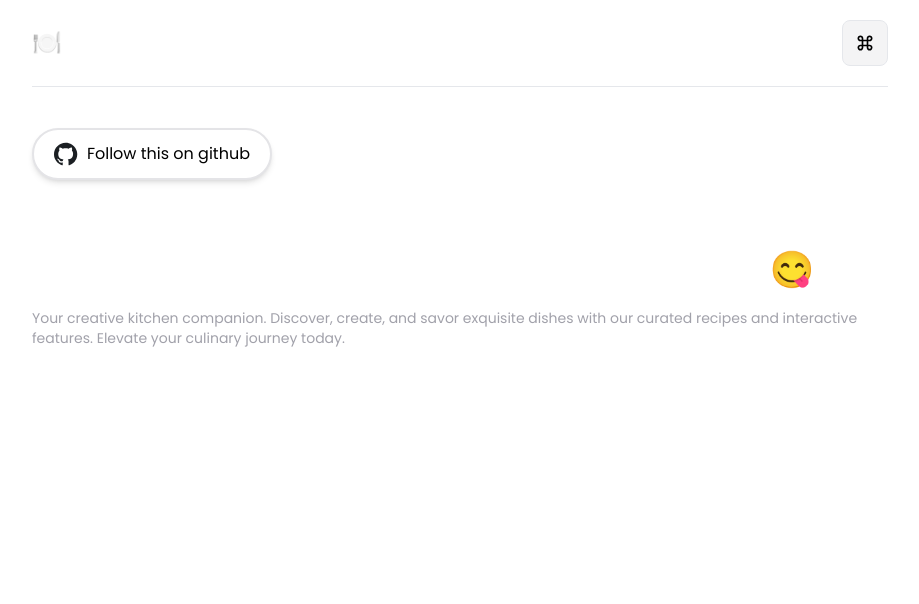
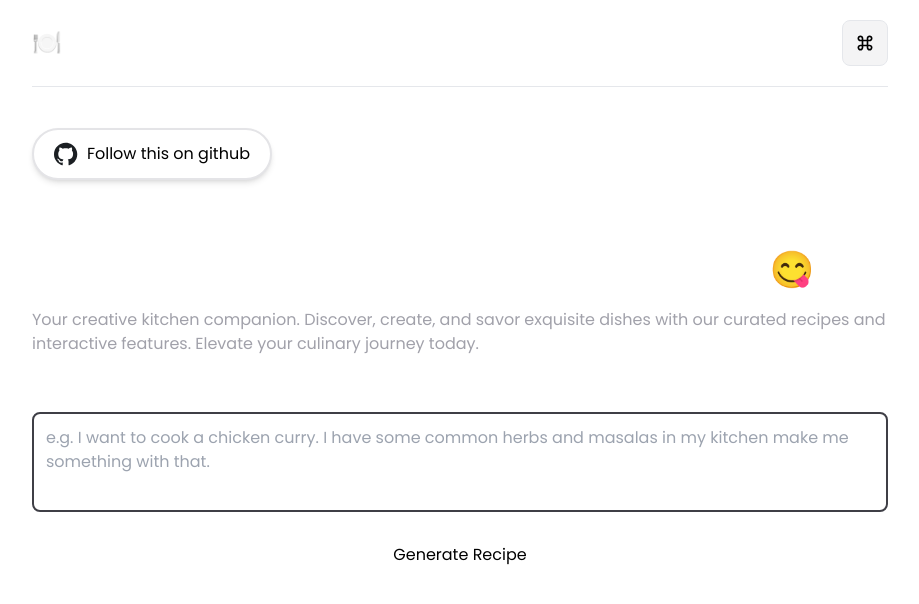
Before and after one commit to korebhaumik/CulinaryCraft, a Next.js app: page / in a window 1280 px wide. Shown: the top 604 px of the page, without its empty margins (180-1099 px from the left). Built offline with nearby package versions, Linux system fonts and the light colour scheme.

Commit message:
Setup for langchain

```diff
--- /dev/null
+++ b/src/app/api/ai-2/route.ts
@@ -0,0 +1,64 @@
+import { StreamingTextResponse, LangChainStream } from "ai";
+import { OpenAIChat } from "langchain/llms/openai";
+import {
+  PromptTemplate,
+  FewShotPromptTemplate,
+  LengthBasedExampleSelector,
+  BaseExampleSelector,
+} from "langchain/prompts";
+
+import { Message } from "ai";
+
+export const runtime = "edge";
+
+export async function POST(req: Request) {
+  const { messages }: { messages: Message[]; config: string } =
+    await req.json();
+  const tweet =
+    messages.at(-1)?.role === "user" ? messages.at(-1)?.content : "";
+  // console.log("tweet", tweet);
+  const { stream, handlers } = LangChainStream();
+
+  const llm = new OpenAIChat({
+    streaming: true,
+    openAIApiKey: process.env.NEXT_PUBLIC_OPENAI_API_KEY,
+    modelName: "gpt-3.5-turbo",
+  });
+
+  const examplePrompt = new PromptTemplate({
+    inputVariables: ["input", "output"],
+    template: "Input: {input}\nOutput: {output}",
+  });
+
+  const exampleSelector = await LengthBasedExampleSelector.fromExamples(
+    [
+      {
+        input: "I hate the movie Tenet.",
+        output: `The sentiment in the above tweet is predominantly negative.\nThe subject emotion attached is hate and the subject is the movie Tenet.`,
+      },
+      {
+        input: "I love watching movies, but i absolutely hate horror movies.",
+        output: `The sentiment in the above tweet is positive for watching movies but negative for horror movies.\nThe sentiment analysis reveals that the subject "watching movies" is associated with the emotion of "love," while the subject "horror movies" is associated with the emotion of "hate"`,
+      },
+      {
+        input: "I hate video games, especially the violent ones.",
+        output: `The sentiment in the above tweet is negative for video games.\nThe sentiment analysis indicates that the subject "video games" is associated with the emotion of "hate," and specifically, the subject "violent ones" is also associated with the emotion of "hate."`,
+      },
+    ],
+    {
+      examplePrompt,
+    }
+  );
+  const dynamicPrompt = new FewShotPromptTemplate({
+    exampleSelector,
+    examplePrompt,
+    prefix: "Give the antonym of every input",
+    suffix: "Input: {tweet}\nOutput:",
+    inputVariables: ["tweet"],
+  });
+
+  const formattedPrompt = await dynamicPrompt.format({ tweet });
+
+  llm.call(formattedPrompt, {}, [handlers]).catch(console.error);
+  return new StreamingTextResponse(stream);
+}
--- /dev/null
+++ b/src/app/api/ai/route.ts
@@ -0,0 +1,31 @@
+import { StreamingTextResponse, LangChainStream } from "ai";
+import { OpenAIChat } from "langchain/llms/openai";
+import { PromptTemplate } from "langchain/prompts";
+import { Message } from "ai";
+
+export const runtime = "edge";
+
+export async function POST(req: Request) {
+  const { messages }: { messages: Message[] } = await req.json();
+  const instructions= messages.at(-1)?.role === "user" ? messages.at(-1)?.content : "";
+  console.log("instructions", instructions);
+  const { stream, handlers } = LangChainStream();
+
+  const llm = new OpenAIChat({
+    streaming: true,
+    openAIApiKey: process.env.NEXT_PUBLIC_OPENAI_API_KEY,
+    modelName: "gpt-3.5-turbo",
+  });
+  const oneInputPrompt = new PromptTemplate({
+    inputVariables: ["instructions"],
+    template:
+      `Give me a recipe and how to prepare it for the following requirements: {instructions}"
+      `
+  });
+  const formattedPrompt = await oneInputPrompt.format({
+    instructions,
+  });
+
+  llm.call(formattedPrompt, {}, [handlers]).catch(console.error);
+  return new StreamingTextResponse(stream);
+}
--- a/src/app/page.tsx
+++ b/src/app/page.tsx
@@ -1,11 +1,18 @@
 import Header from "@/components/Header";
 import Hero from "@/components/Hero";
+import Input from "@/components/ui/Input";
+import Result from "@/components/ui/Result";
+import { AiContextProvider } from "@/context/Ai.context";
 
 export default function Home() {
   return (
     <main className="">
       <Header />
       <Hero />
+      <AiContextProvider>
+        <Input />
+        <Result />
+      </AiContextProvider>
     </main>
   );
 }
--- a/src/components/Hero.tsx
+++ b/src/components/Hero.tsx
@@ -31,7 +31,7 @@ export default function Hero({}: Props) {
         Elevate your culinary experience, and design delight in every bite using
         CulinaryCraft 😋
       </h1>
-      <h2 className="text-zinc-400 w-fit text-sm mt-3">
+      <h2 className="text-zinc-400 w-fit text-base mt-3">
         Your creative kitchen companion. Discover, create, and savor exquisite
         dishes with our curated recipes and interactive features. Elevate your
         culinary journey today.
--- /dev/null
+++ b/src/components/ui/Input.tsx
@@ -0,0 +1,76 @@
+"use client";
+import React, { useState } from "react";
+import Note from "./Note";
+import { useAi } from "@/context/Ai.context";
+import cn from "@/lib/utils";
+
+type Props = {};
+
+export default function Input({}: Props) {
+  const [temp, setTemp] = useState<string>("");
+  const [instructions, setInstructions] = useState<string>("");
+  const { append, isLoading } = useAi();
+  const handleSumbitInstructions = async () => {
+    if (instructions == "") return;
+    setTemp("");
+    await append({
+      content: instructions,
+      role: "user",
+    });
+  };
+
+  return (
+    <main>
+      {/* Recipe */}
+      <section className="my-5 max-w-4xl px-5 mx-auto">
+        <p className="flex items-center">
+          {/* <span className="w-7 h-7 text-center pt-0.5 text-black bg-white rounded-full">
+            1
+          </span> */}
+          <svg
+            xmlns="http://www.w3.org/2000/svg"
+            viewBox="0 0 24 24"
+            fill="currentColor"
+            className="w-6 h-6"
+          >
+            <path
+              fillRule="evenodd"
+              d="M9 4.5a.75.75 0 01.721.544l.813 2.846a3.75 3.75 0 002.576 2.576l2.846.813a.75.75 0 010 1.442l-2.846.813a3.75 3.75 0 00-2.576 2.576l-.813 2.846a.75.75 0 01-1.442 0l-.813-2.846a3.75 3.75 0 00-2.576-2.576l-2.846-.813a.75.75 0 010-1.442l2.846-.813A3.75 3.75 0 007.466 7.89l.813-2.846A.75.75 0 019 4.5zM18 1.5a.75.75 0 01.728.568l.258 1.036c.236.94.97 1.674 1.91 1.91l1.036.258a.75.75 0 010 1.456l-1.036.258c-.94.236-1.674.97-1.91 1.91l-.258 1.036a.75.75 0 01-1.456 0l-.258-1.036a2.625 2.625 0 00-1.91-1.91l-1.036-.258a.75.75 0 010-1.456l1.036-.258a2.625 2.625 0 001.91-1.91l.258-1.036A.75.75 0 0118 1.5zM16.5 15a.75.75 0 01.712.513l.394 1.183c.15.447.5.799.948.948l1.183.395a.75.75 0 010 1.422l-1.183.395c-.447.15-.799.5-.948.948l-.395 1.183a.75.75 0 01-1.422 0l-.395-1.183a1.5 1.5 0 00-.948-.948l-1.183-.395a.75.75 0 010-1.422l1.183-.395c.447-.15.799-.5.948-.948l.395-1.183A.75.75 0 0116.5 15z"
+              clipRule="evenodd"
+            />
+          </svg>
+
+          <span className=" text-base  tracking-tight mx-1">
+            Enter what you want to cook . . .
+          </span>
+          <span className="text-zinc-500 text-base  tracking-tight"></span>
+        </p>
+        <textarea
+          value={temp}
+          onChange={(e) => {
+            setTemp(e.target.value);
+            setInstructions(e.target.value);
+          }}
+          className="w-full p-3 mt-3 h-[6.25rem] outline-none focus:outline-zinc-500 focus:-outline-offset-2  bg-inherit rounded-lg resize-none border-2 border-zinc-700"
+          placeholder="e.g. I want to cook a chicken curry. I have some common herbs and masalas in my kitchen make me something with that."
+          onKeyDown={(e) => {
+            if (e.key === "Enter") {
+              if (e.shiftKey) return;
+              e.preventDefault();
+              handleSumbitInstructions();
+            }
+          }}
+        />
+        <button
+          onClick={handleSumbitInstructions}
+          disabled={isLoading}
+          className={cn("w-full mt-2 bg-white text-black py-4 rounded-lg", {
+            "bg-white/50": isLoading,
+          })}
+        >
+          {!isLoading ? "Generate Recipe" : "Generating..."}
+        </button>
+      </section>
+    </main>
+  );
+}
--- /dev/null
+++ b/src/components/ui/Note.tsx
@@ -0,0 +1,20 @@
+import cn from "@/lib/utils";
+import React from "react";
+
+type Props = {
+  message: string;
+  type: "info" | "warning" | "error";
+};
+
+export default function Note({ message, type }: Props) {
+  return (
+    <div className="relative my-2 mb-3">
+      <hr className={cn("border-none h-full absolute w-1 bg-black rounded-full", {
+        "bg-zinc-500": type === "info",
+        "bg-yellow-500": type === "warning",
+        "bg-red-500": type === "error",
+      })} />
+      <p className="ml-3 ">{message}</p>
+    </div>
+  );
+}
--- /dev/null
+++ b/src/components/ui/Result.tsx
@@ -0,0 +1,36 @@
+"use client";
+import React, { useEffect, useRef } from "react";
+import { useAi } from "@/context/Ai.context";
+
+type Props = {};
+
+export default function Result({}: Props) {
+  const { messages } = useAi();
+  //   console.log(messages);
+  const bottomRef = useRef<HTMLDivElement>(null);
+  useEffect(() => {
+    bottomRef.current?.scrollIntoView({ behavior: "smooth" });
+  }, [messages]);
+
+  return (
+    <>
+      <div
+        className=" min-h-[1px] max-w-4xl px-5 mx-auto flex flex-col-reverse"
+        id="content"
+      >
+        {messages.map((message, index) => {
+          if (message.role === "user") return;
+          if (index !== messages.length - 1) return;
+          return (
+            <div className="" key={Math.random()}>
+              <p className="text-gray-300 whitespace-pre-wrap">
+                {message.content}
+              </p>
+            </div>
+          );
+        })}
+      </div>
+      <div ref={bottomRef} className="mb-5" />
+    </>
+  );
+}
--- /dev/null
+++ b/src/context/Ai.context.tsx
@@ -0,0 +1,47 @@
+"use client";
+import { ChatRequestOptions } from "ai";
+import { type Message, useChat, CreateMessage } from "ai/react";
+import { useContext, createContext } from "react";
+
+type IContext = {
+  messages: Message[];
+  append: (
+    message: Message | CreateMessage,
+    chatRequestOptions?: ChatRequestOptions | undefined
+  ) => Promise<string | null | undefined>;
+  isLoading: boolean;
+  setMessages: (messages: Message[]) => void;
+  setConfig: (config: "tweet" | "handle" | "hashtag") => void;
+};
+
+const AiContext = createContext<IContext>({
+  messages: [],
+  append: () => Promise.resolve(null),
+  isLoading: false,
+  setMessages: () => {},
+  setConfig: () => {},
+});
+
+export const AiContextProvider = ({
+  children,
+}: {
+  children: React.ReactNode;
+}) => {
+  const { append, messages, isLoading, setMessages } = useChat({
+    api: "/api/ai",
+  });
+  return (
+    <AiContext.Provider
+      value={{
+        messages,
+        append,
+        isLoading,
+        setMessages,
+        setConfig: () => {},
+      }}
+    >
+      {children}
+    </AiContext.Provider>
+  );
+};
+export const useAi = () => useContext(AiContext);
--- /dev/null
+++ b/src/lib/utils.ts
@@ -0,0 +1,6 @@
+import { twMerge } from "tailwind-merge";
+import { clsx, ClassValue } from "clsx";
+
+export default function cn(...inputs: ClassValue[]) {
+  return twMerge(clsx(...inputs));
+}
```
